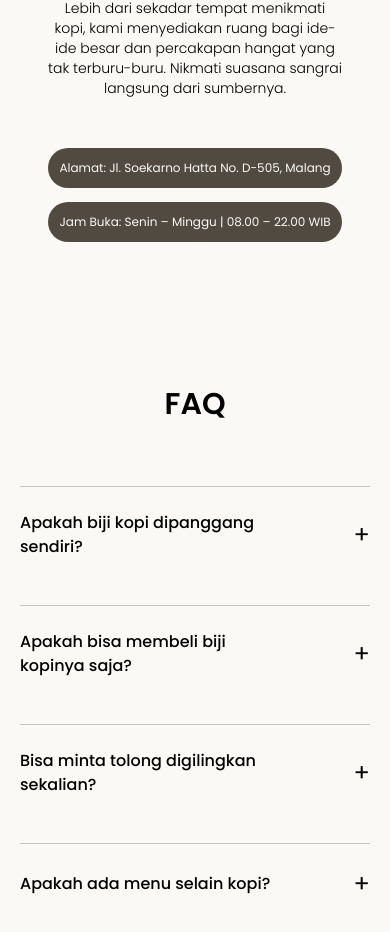
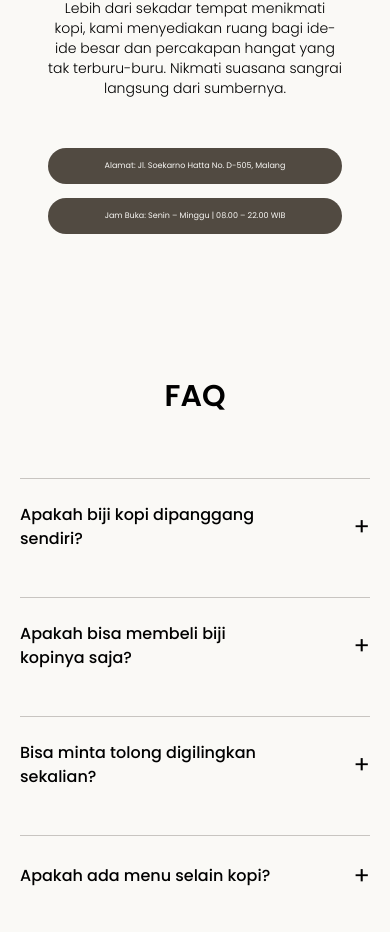
Before and after one commit to faizalrezaa/kopikopa, a Next.js app: page / in a window 390 px wide. Shown: the part 4611-5543 px from the top of the page. Built offline with nearby package versions, Linux system fonts and the light colour scheme.

Commit message:
style: add mobile font size to location and time

```diff
--- a/components/Location.tsx
+++ b/components/Location.tsx
@@ -34,11 +34,11 @@ export default function Location() {
         </p>
       </div>
 
-      <div className="mt-7 md:px-40 lg:px-70 xl:px-100">
-        <h3 className="px-2 py-3 text-primary bg-tertiary rounded-3xl text-xs text-center mb-3.5">
+      <div className="mt-7 text-[0.5rem] md:text-xs md:px-40 lg:px-70 xl:px-100">
+        <h3 className="px-2 py-3 text-primary bg-tertiary rounded-3xl text-center mb-3.5">
           Alamat: Jl. Soekarno Hatta No. D-505, Malang
         </h3>
-        <h3 className="px-2 py-3 text-primary bg-tertiary rounded-3xl text-xs text-center">
+        <h3 className="px-2 py-3 text-primary bg-tertiary rounded-3xl text-center">
           Jam Buka: Senin – Minggu | 08.00 – 22.00 WIB
         </h3>
       </div>
```
